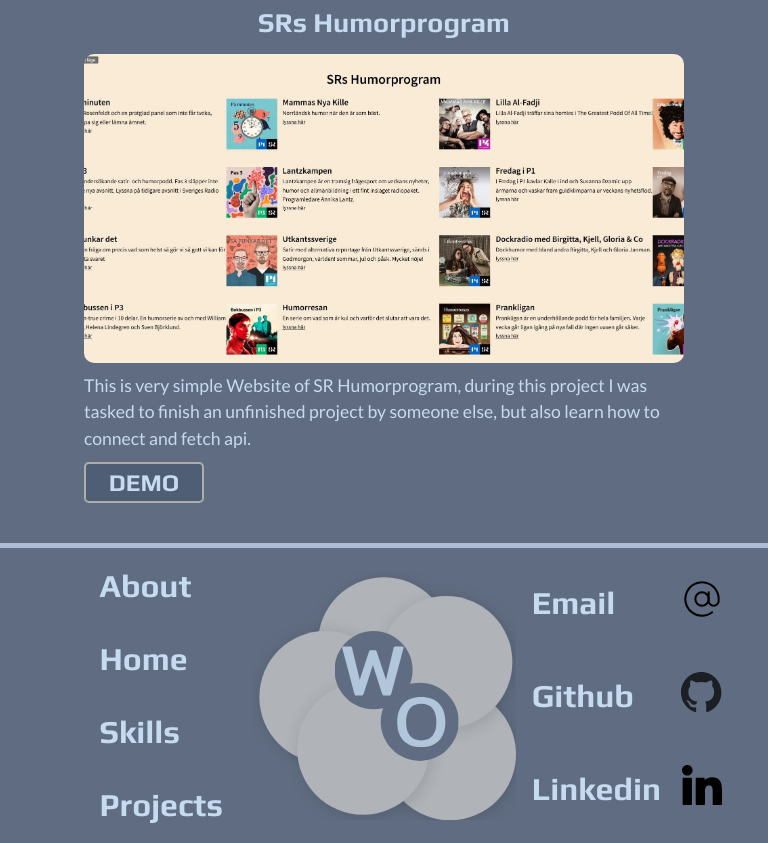
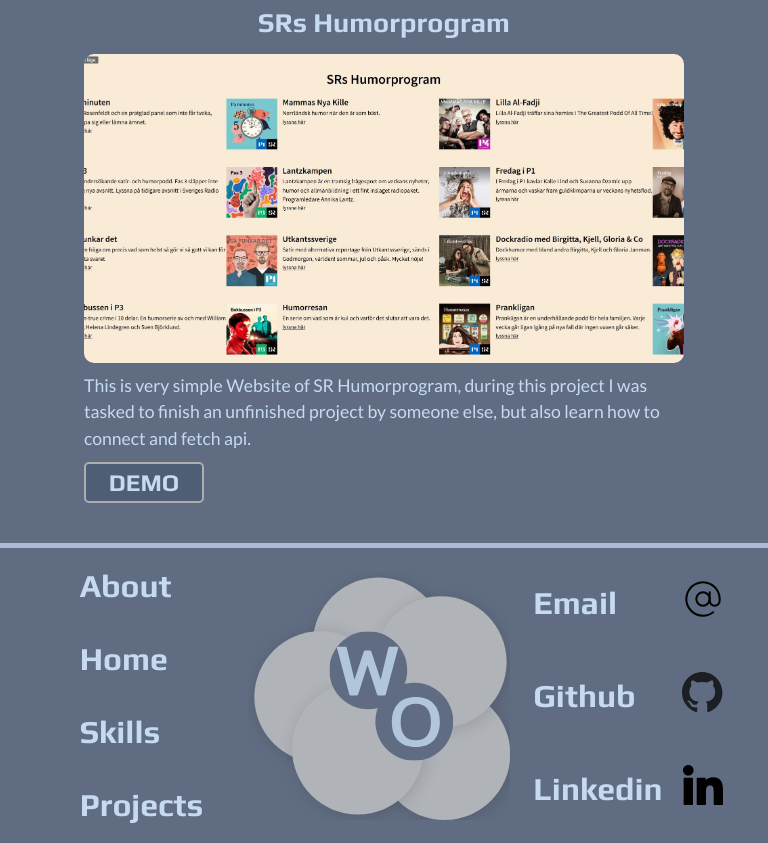
Before and after one commit to PotoVic/Portfolio-website, a website built with Vite: page index.html in a window 768 px wide. Shown: the part 3477-4320 px from the top of the page. Built offline with nearby package versions, Linux system fonts and the light colour scheme.

Commit message:
tablet footer style changes

```diff
--- a/src/style/_tablet.scss
+++ b/src/style/_tablet.scss
@@ -98,6 +98,19 @@
             .project-section{
 
             }
+
+        }
+        footer{
+            .footer-section{
+                &-box{
+                    &:nth-child(3){
+                        margin-left: 10px;
+                    }
+                    nav{
+                        width: 200px;
+                    }
+                }
+            }
         }
     }
   }
```
Also changed, not shown: index.html (+0 -1 lines).
